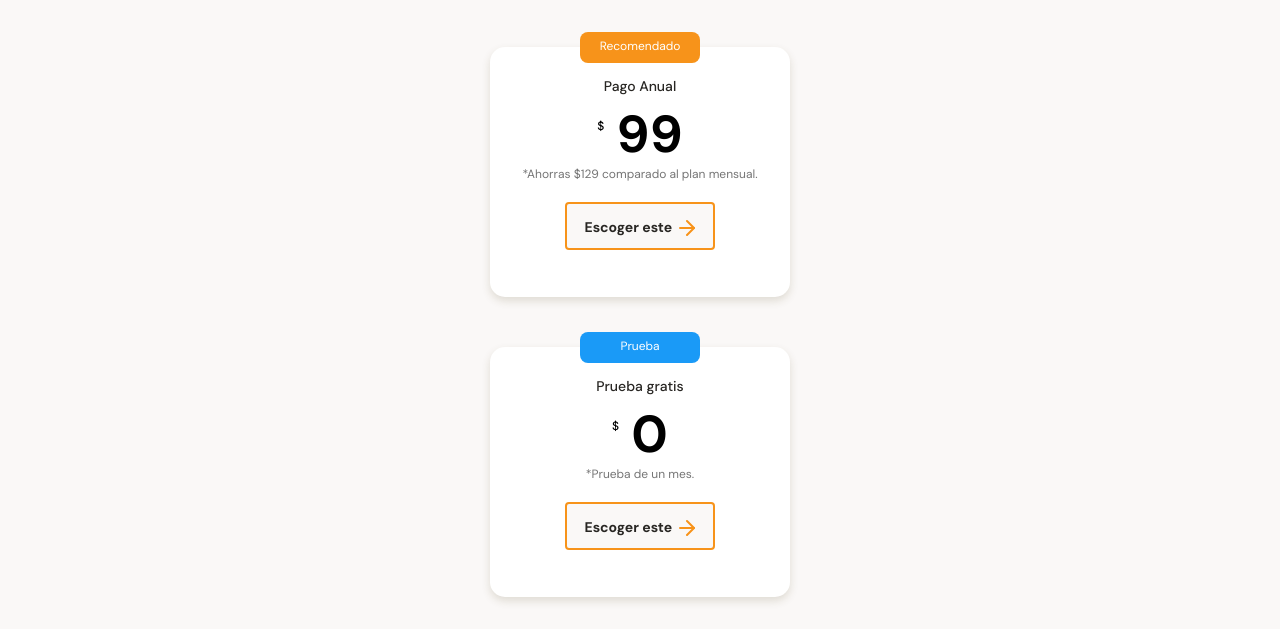
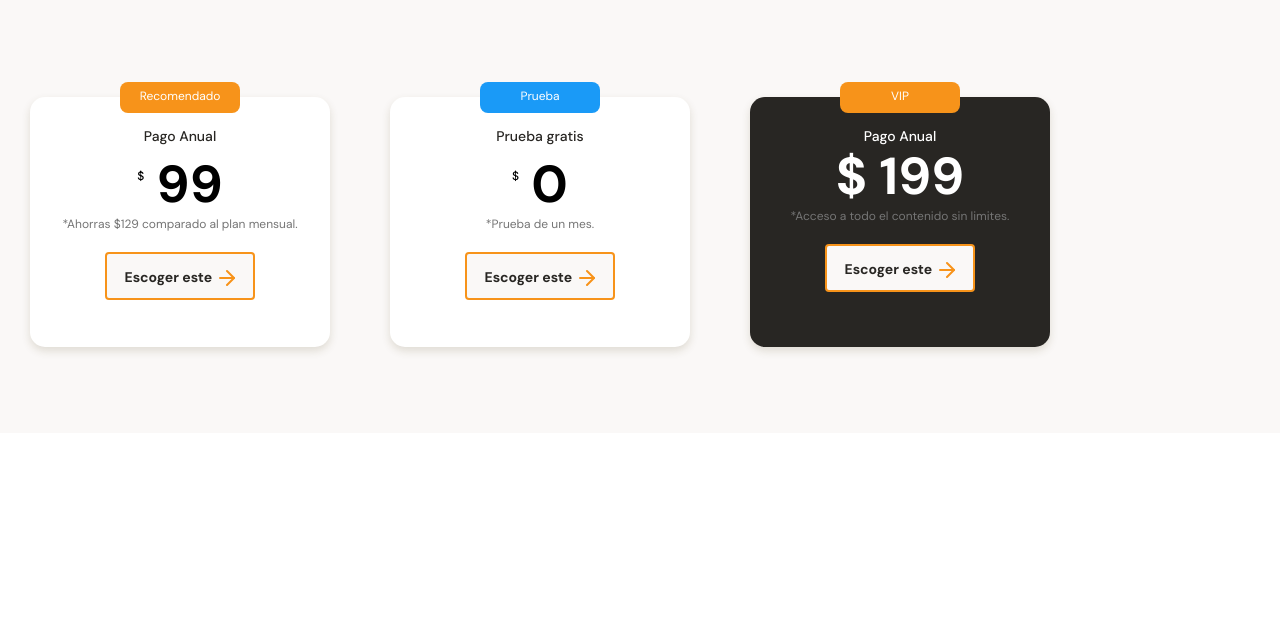
Before and after one commit to gabrielambriz75/Mobile-First, a plain HTML site: page index.html in a window 1280 px wide. Shown: the part 2895-3524 px from the top of the page. After the commit the page ends 3328 px from the top, so only its background shows below. Drawn offline with Linux system fonts and the light colour scheme.

Commit message:
Scroll horizontal con CSS

```diff
--- a/style.css
+++ b/style.css
@@ -446,13 +446,22 @@ main {
     color: #757575;
 }
 
+.plans-container--slider {
+    display: flex;
+    height: 316px;
+    overflow-x: scroll;
+    overscroll-behavior-x:contain;
+    scroll-snap-type: x proximity;
+}
+
 .plans-container--card {
     position: relative;
+    scroll-snap-align: center;
     width: 70%;
     min-width: 230px;
     max-width: 300px;
     height: 250px;
-    margin: 50px auto 0;
+    margin: 50px 30px 0;
     padding: 0 15px;
     background-color: var(--just-white);
     border-radius: 15px;
@@ -461,11 +470,12 @@ main {
 
 .plans-container--card-vip {
     position: relative;
+    scroll-snap-align: center;
     width: 70%;
     min-width: 230px;
     max-width: 300px;
     height: 250px;
-    margin: 50px auto 0;
+    margin: 50px 30px 0;
     padding: 0 15px;
     background-color: var(--black);
     border-radius: 15px;
@@ -506,7 +516,7 @@ main {
     color: var(--black);
 }
 
-.plan-card--title-vip{
+.plan-card--title-vip {
     padding-top: 30px;
     font-size: 1.4rem;
     font-weight: 500;
@@ -530,6 +540,7 @@ main {
     line-height: 5.3rem;
     color: var(--just-white);
 }
+
 .plan-card--price span {
     font-size: 1.2rem;
     font-weight: 500;
```
